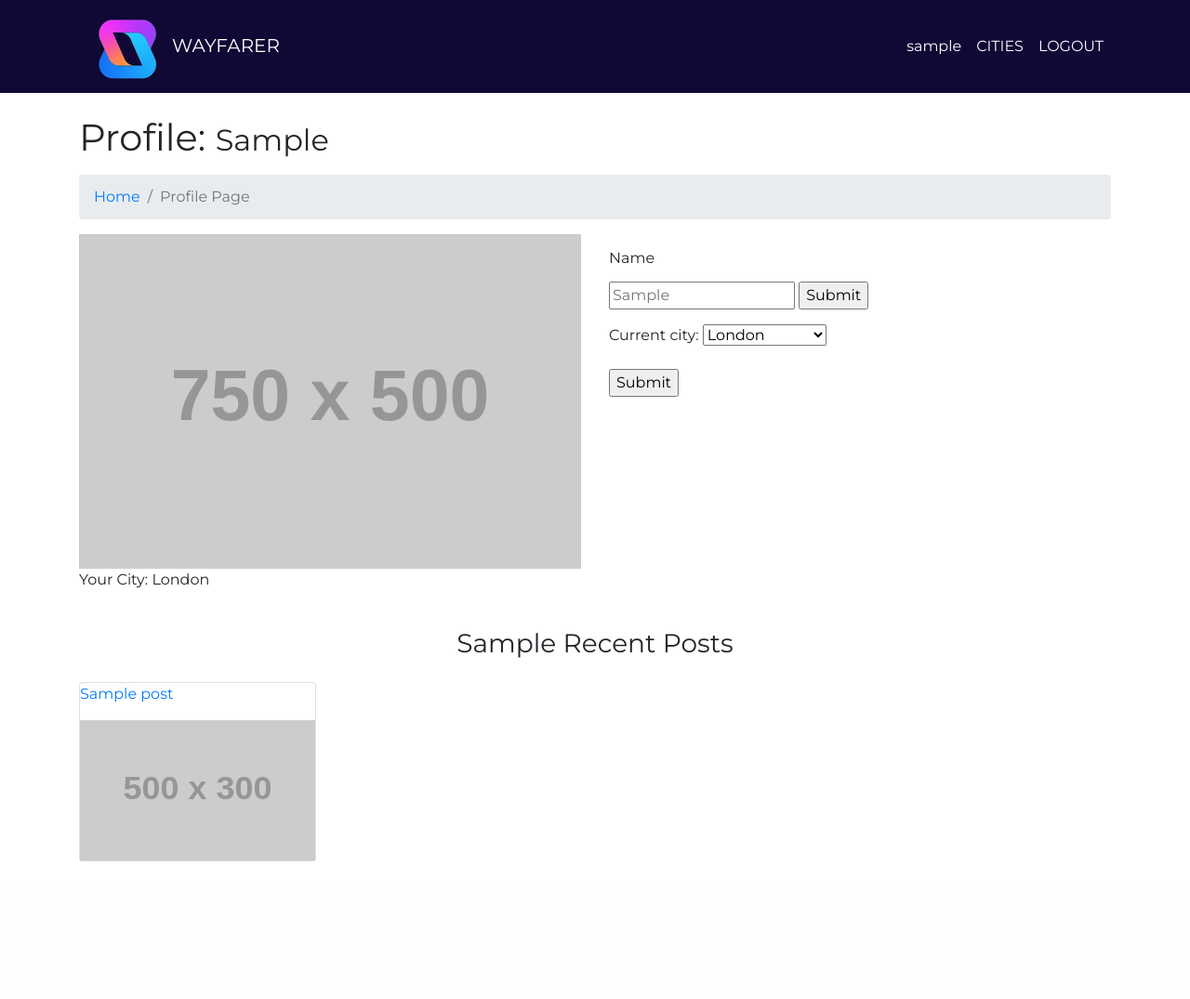
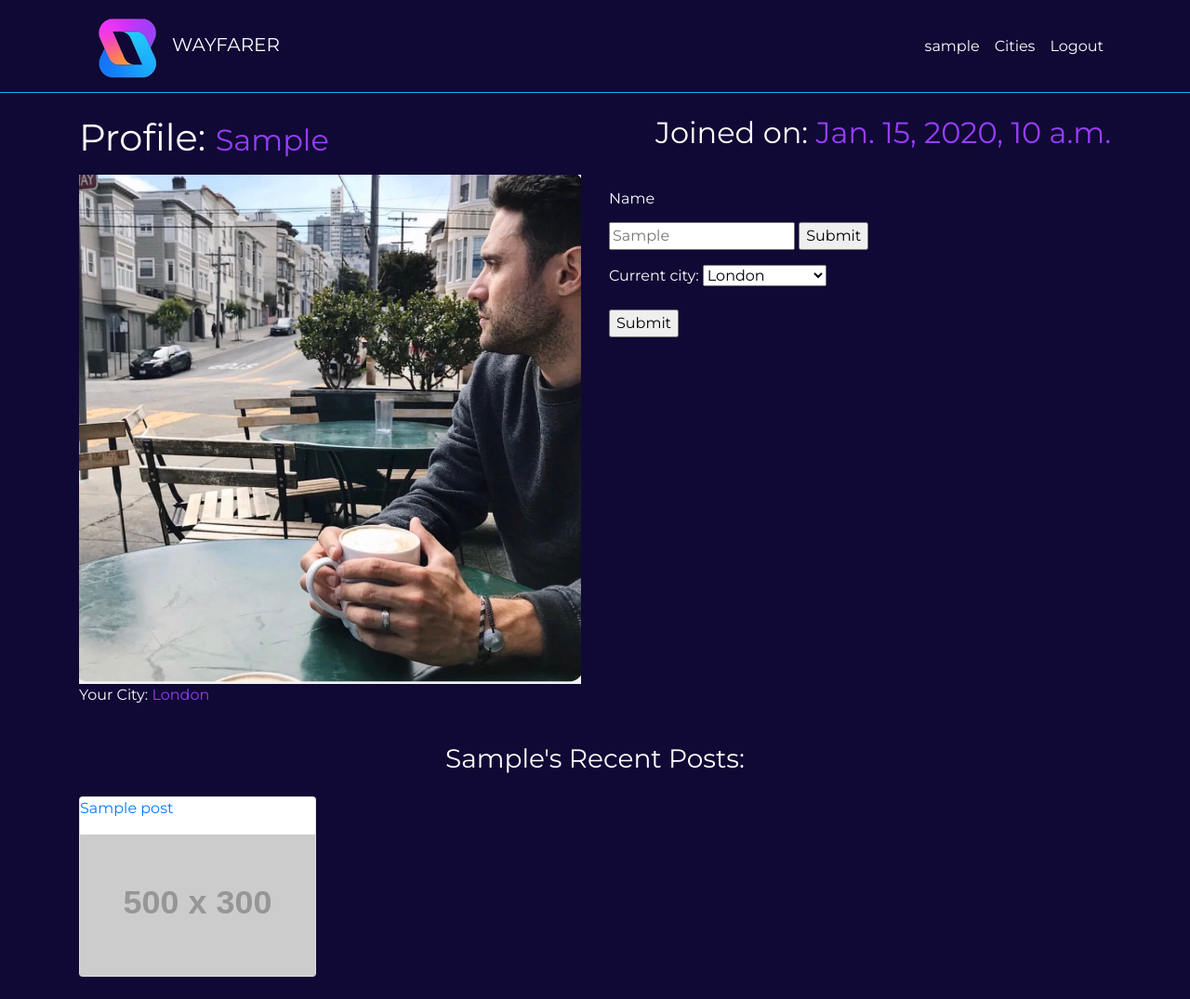
Before and after one commit to shepardi/Wayfarer, a Django app: page /profile/ in a window 1280 px wide. Shown: the whole page at 93% size. Before the commit the page ends 927 px from the top, so only its background shows below. Run offline with Django 3.2, Linux system fonts and the light colour scheme; a user stored in the database is signed in; tables that the repository leaves empty hold one stand-in row (values such as "Sample post"); grey boxes labelled with a size stand in for pictures from a placeholder-image service; some libraries are stand-ins or nearby versions.

Commit message:
general style of pages

```diff
--- /dev/null
+++ b/main_app/static/css/profile.css
@@ -0,0 +1,26 @@
+:root {
+  /* Color Palette */
+  --white: #fff;
+  --dark-blue: #100935;
+  --orange: #FF9C20;
+  --pink: #F72AEE;
+  --purple: #973DFC;
+  --light-blue: #01C9FF;
+  --med-blue: #14ADFF;
+  --ocean-bue: #0071FF;
+  --fb-white: #F0F2F5;
+}
+
+body{
+  background-color: var(--dark-blue);
+  max-height: 100vh;
+  color: var(--white);
+}
+
+.navbar{
+  border-bottom: 1px solid var(--med-blue);
+}
+
+.breadcrumb {
+  display: none;
+}
--- a/main_app/static/css/styles.css
+++ b/main_app/static/css/styles.css
@@ -1,8 +1,8 @@
 @import url('https://fonts.googleapis.com/css2?family=Montserrat&display=swap');
 
 :root {
-  /* Color Palette */
-  --white: #fff;
+/* Color Palette */
+--white: #fff;
   --dark-blue: #100935;
   --orange: #FF9C20;
   --pink: #F72AEE;
@@ -15,6 +15,10 @@
 
 body{
   font-family: 'Montserrat', sans-serif;
+}
+
+a {
+  text-decoration: none;
 }
 
 .carousel-item {
@@ -34,11 +38,11 @@ body{
 .navbar{
   height: 12.5vh;
   background-color: var(--dark-blue);
-
 }
 
 .navbar a{
   color: var(--white);
+
 }
 
 .navbar a:hover{
@@ -58,3 +62,7 @@ body{
   background-color: var(--ocean-blue);
   color:var(--dark-blue);
 }
+
+.orange{
+  color: var(--purple);
+}
--- a/main_app/static/scripts/app.js
+++ b/main_app/static/scripts/app.js
@@ -1,14 +1,22 @@
 let orange = $('#city-name');
+let mainPic = $('#main-pic');
 
 if (orange.val() == 'London') {
-  $('#london').addClass("current")
+  $('#london').addClass("current");
+  mainPic.attr('src', '../static/images/bigben.jpg');
 };
+
 if (orange.val() == 'San Francisco') {
-  $('#sanfrancisco').addClass("current")
+  $('#sanfrancisco').addClass("current");
+  mainPic.attr('src', '../static/images/goldengate.jpg');
 };
+
 if (orange.val() == 'Sydney') {
-  $('#sydney').addClass("current")
+  $('#sydney').addClass("current");
+  mainPic.attr('src', '../static/images/syd-beach.jpg');
 };
+
 if (orange.val() == 'Seattle') {
-  $('#seattle').addClass("current")
+  $('#seattle').addClass("current");
+  mainPic.attr('src', '../static/images/spaceneedle.jpg');
 };
--- a/main_app/templates/base.html
+++ b/main_app/templates/base.html
@@ -43,18 +43,19 @@
       <!-- Navbar containter -->
       <div class="container">
         <!-- Logo -->
-        <a class="navbar-brand" href="/"><img src="../static/images/logo.png" alt="">WAYFARER</a>
+        <a class="navbar-brand" href="/"><img src="../static/images/logo.png" alt=""><span
+            class="pt-6">WAYFARER</span></a>
         <!-- Left Side of Navbar -->
         <div class="">
           <ul class=" navbar-nav ml-auto">
             {% if not user.is_authenticated %}
             <!-- Sign In -->
             <li class="nav-item">
-              <a id="btn-sign-in" class="nav-link" href="#" data-toggle="modal" data-target="#loginModal">LOGIN</a>
+              <a id="btn-sign-in" class="nav-link" href="#" data-toggle="modal" data-target="#loginModal">Login</a>
             </li>
             <!-- Sign Up -->
             <li class="nav-item">
-              <a id="btn-sign-up" class="nav-link" href="#" data-toggle="modal" data-target="#loginModal">REGISTER</a>
+              <a id="btn-sign-up" class="nav-link" href="#" data-toggle="modal" data-target="#loginModal">Register</a>
             </li>
             {% else %}
 
@@ -63,11 +64,11 @@
               <a href="/profile" class="nav-link">{{user}}</a>
             </li>
             <li class="nav-item">
-              <a href="{% url 'cities' 'London' %}" class="nav-link">CITIES</a>
+              <a href="{% url 'cities' 'London' %}" class="nav-link">Cities</a>
 
             </li>
             <li class="nav-item">
-              <a href="{% url 'logout' %}" class='nav-link'>LOGOUT</a>
+              <a href="{% url 'logout' %}" class='nav-link'>Logout</a>
             </li>
             {% endif %}
 
--- a/main_app/templates/home.html
+++ b/main_app/templates/home.html
@@ -105,7 +105,7 @@
 
 <!-- Page Content -->
 <div class="container">
-  <h1 class="my-4">Wayfarer Is...</h1>
+  <h1 class="my-4">Welcome To Wayfarer!</h1>
   <div class="row">
     <div class="col-lg-4 mb-4">
       <div class="card h-100">
--- a/main_app/templates/profile.html
+++ b/main_app/templates/profile.html
@@ -1,14 +1,20 @@
 {% extends 'base.html' %}
+{% load static %}
+{% block link %}
+<link rel="stylesheet" href="{% static 'css/profile.css' %}">
+<script defer src="{% static 'scripts/app.js' %}"></script>
 
-<!-- TODO place join date on top right  -->
-
+{% endblock%}
 {% block content %}
 <!-- Page Content -->
 <div class="container">
 
   <!-- Page Title ( Profile: user ) -->
   <h1 class="mt-4 mb-3">Profile:
-    <small>{{user.first_name}}</small>
+    <small><span class="orange">{{user.first_name}}</span></small>
+    <small class="float-right">Joined on: <span class="orange">{{ user.date_joined }}</span>
+    </small>
+
   </h1>
 
   <!-- Breadcrumb Profile Page -->
@@ -24,8 +30,10 @@
 
     <!-- Profile (Image) -->
     <div class="col-md-6">
-      <img class="img-fluid" src="http://placehold.it/750x500" alt="">
-      <p>Your City: {{city}}</p>
+      <img class="img-fluid" src="../static/images/photo3.jpg" alt="">
+      <p>
+        Your City: <span class="orange">{{city}}</span>
+      </p>
     </div>
 
     <!-- Profile (User Form) -->
@@ -55,7 +63,7 @@
   <!-- [END] Profile User Row -->
 
   <!-- Related Posts Row-->
-  <h3 class="my-4">{{user.first_name}} Recent Posts</h3>
+  <h3 class="my-4">{{user.first_name}}'s Recent Posts:</h3>
 
   <div class="row">
 
--- a/main_app/views.py
+++ b/main_app/views.py
@@ -36,11 +36,11 @@ def home(request):
                 new_profile.user = user
                 new_profile.save()
                 login(request, user)
-                send_mail('Welcome to Wayfair!', 'Hello ', 'wwayfair82@gmail.com',
+                send_mail('Welcome to Wayfair!', 'Hello', 'wwayfair82@gmail.com',
                           [request.POST['email']], fail_silently=False)
                 return redirect('profile')
             except:
-                err = "ALREADY MADE THIS PROFILE"
+                err = "This profile already exists!"
         else:
             username = request.POST['username']
             password = request.POST['password']
@@ -49,7 +49,7 @@ def home(request):
                 login(request, user)
                 return redirect('profile')
             else:
-                context = {'form': form, "err2": "Wrong username or Pass"}
+                context = {'form': form, "err2": "Wrong Username or Password"}
                 return render(request, 'home.html', context)
     form = Profile_Form()
     context = {'form': form, "err": err}
```
Also changed, not shown: main_app/static/css/home.css (+13 -4 lines), main_app/static/css/post.css (added, +26 -0 lines), main_app/templates/cities.html (+5 -5 lines), main_app/templates/show_post.html (+6 -1 lines), main_app/static/images/bigben.jpg (added), main_app/static/images/goldengate.jpg (added), main_app/static/images/london.jpg (deleted), main_app/static/images/photo3.JPG (added), main_app/static/images/spaceneedle.jpg (added), main_app/static/images/syd-beach.jpg (added), main_app/static/images/syd-bench.jpg (deleted).
